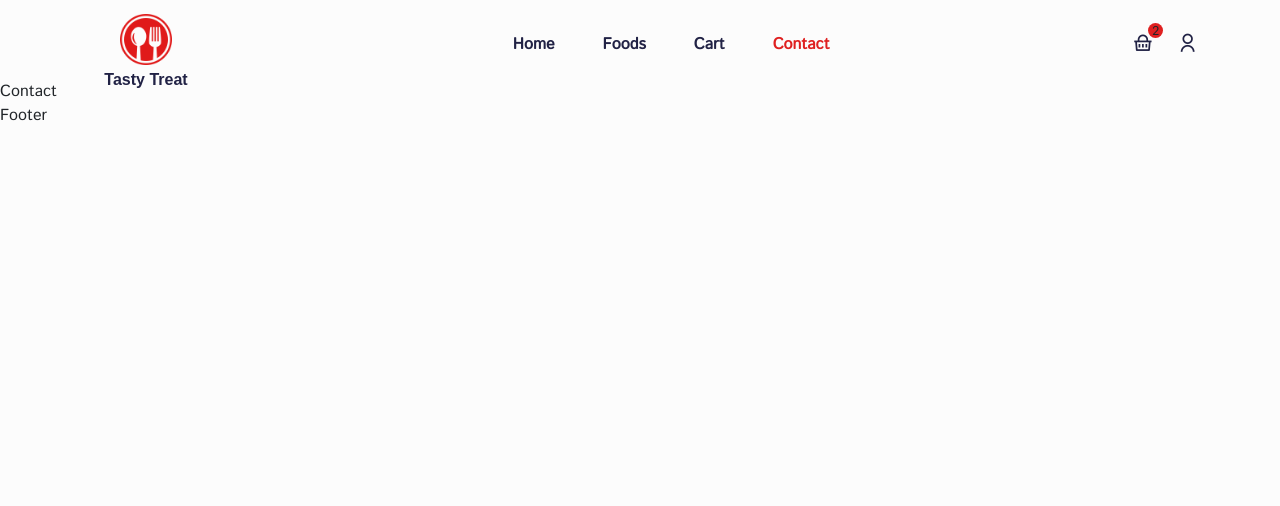
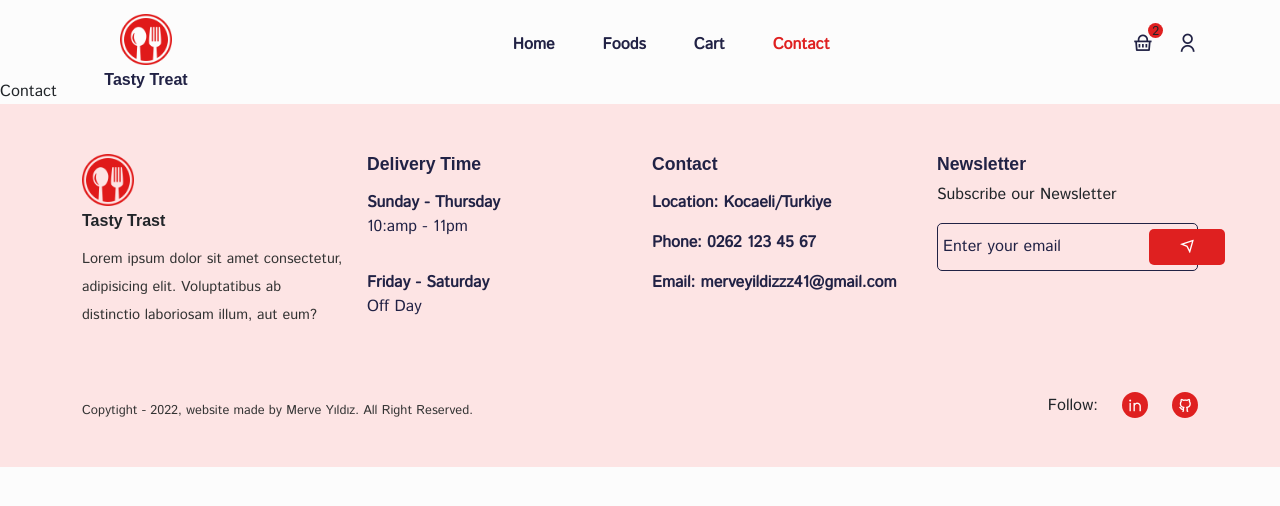
Before and after one commit to merveyyildiz/food-delivery-react, a React (Create React App) app: page /contact in a window 1280 px wide. Shown: the top 506 px of the page. Built offline with nearby package versions, Linux system fonts and the light colour scheme; a web font is replaced by a local one.

Commit message:
footer completed

```diff
--- a/src/components/Footer/Footer.jsx
+++ b/src/components/Footer/Footer.jsx
@@ -1,8 +1,80 @@
 import React from 'react'
+import { Container, Row, Col, ListGroup, ListGroupItem } from "reactstrap";
+import logo from "../../assets/images/res-logo.png";
+import { Link } from "react-router-dom";
+import "../../styles/footer.scss";
 
 const Footer = () => {
   return (
-    <div>Footer</div>
+    <footer className="footer">
+      <Container>
+        <Row>
+          <Col lg="3" md="4" sm="6">
+            <div className="logo">
+              <img src={logo} alt="logo" className="text-start" />
+              <h5>Tasty Trast</h5>
+              <p>Lorem ipsum dolor sit amet consectetur, adipisicing elit. Voluptatibus ab distinctio laboriosam illum, aut eum?</p>
+            </div>
+          </Col>
+
+          <Col lg="3" md="4" sm="6">
+            <h5 className='footer__title'>Delivery Time</h5>
+            <ListGroup className="delivery">
+              <ListGroupItem className="delivery__time-item border-0 ps-0">
+                <span>Sunday - Thursday</span>
+                <p>10:amp - 11pm</p>
+              </ListGroupItem>
+
+              <ListGroupItem className="delivery__time-item border-0 ps-0">
+                <span>Friday - Saturday</span>
+                <p>Off Day</p>
+              </ListGroupItem>
+            </ListGroup>
+          </Col>
+
+          <Col lg="3" md="4" sm="6">
+            <h5 className='footer__title'>Contact</h5>
+            <ListGroup className="delivery">
+              <ListGroupItem className="delivery__time-item border-0 ps-0">
+                <span>Location: Kocaeli/Turkiye</span>
+              </ListGroupItem>
+
+              <ListGroupItem className="delivery__time-item border-0 ps-0">
+                <span>Phone: 0262 123 45 67</span>
+              </ListGroupItem>
+
+              <ListGroupItem className="delivery__time-item border-0 ps-0">
+                <span>Email: merveyildizzz41@gmail.com</span>
+              </ListGroupItem>
+            </ListGroup>
+          </Col>
+
+          <Col lg="3" md="4" sm="6">
+            <h5 className='footer__title'>Newsletter</h5>
+            <p>Subscribe our Newsletter</p>
+            <div className="newsletter">
+              <input type="email" placeholder="Enter your email" />
+              <span>
+                <i className="ri-send-plane-line"></i>
+              </span>
+            </div>
+          </Col>
+        </Row>
+
+        <Row className='mt-5'>
+          <Col lg="6" md="6" className="mt-2">
+            <p className="copyright">Copytight - 2022, website made by Merve Yıldız. All Right Reserved.</p>
+          </Col>
+          <Col lg="6" md="6">
+            <div className="social__links d-flex  gap-4 align-items-center justify-content-end">
+              <p className='mb-0'>Follow:</p>
+              <span> <Link to=""><i className="ri-linkedin-line"></i></Link></span>
+              <span> <Link to=""><i className="ri-github-line"></i></Link></span>
+            </div>
+          </Col>
+        </Row>
+      </Container>
+    </footer>
   )
 }
 
--- /dev/null
+++ b/src/styles/footer.scss
@@ -0,0 +1,75 @@
+@import "./variable.scss";
+
+.footer {
+    padding-top: 50px;
+    padding-bottom: 30px;
+    background-color: $color-orange-light;
+    &__title {
+        font-size: 1.1rem;
+        color: $color-black;
+        font-weight: 600;
+    }
+    .logo {
+        img {
+            width: calc(100% - 80%);
+            margin-bottom: 5px;
+        }
+        h5 {
+            font-weight: 600;
+            font-size: 1rem;
+            margin-bottom: 15px;
+            margin-top: 0px;
+        }
+        p {
+            font-size: .9rem;
+            color: $color-gray;
+            line-height: 28px;
+        }
+    }
+
+    .delivery {
+        &__time-item {
+            background-color: transparent;
+            color: $color-black;
+            span {
+                font-weight: 600;
+                font-size: 1rem;
+            }
+        }
+    }
+    .newsletter {
+        padding: 5px;
+        border: 1px solid $color-black;
+        border-radius: 5px;
+        display: flex;
+        justify-content: space-between;
+        align-items: center;
+        input {
+            background: transparent;
+            outline: none;
+            border: none;
+            &::placeholder {
+                color: $color-black;
+            }
+        }
+        span {
+            background-color: $color-orange;
+            color: $color-white;
+            border-radius: 5px;
+            padding: 5px 30px;
+            cursor: pointer;
+        }
+    }
+    .social__links {
+        i {
+            padding: 5px;
+            background-color: $color-orange;
+            color: $color-white;
+            border-radius: 50%;
+        }
+    }
+    .copyright {
+        color: $color-gray;
+        font-size: .8rem;
+    }
+}
--- a/src/styles/header.scss
+++ b/src/styles/header.scss
@@ -1,3 +1,4 @@
+@import "./variable.scss";
 
 .header {
     width: 100%;
@@ -6,9 +7,7 @@
     position: sticky;
     top: 0;
     left: 0;
-    background-color: #fcfcfc;
-}
-
+    background-color: $color-light;
     .logo {
         text-align: center;
         img {
@@ -18,24 +17,25 @@
         h5 {
            font-weight: 600;
            font-size: 1rem;
-       color: #212245;
+           color: $color-black;
            margin-top: -10px;
            margin-bottom: 0;
         }
     }
+
     .navigation {
         .menu {
             a {
                 font-weight: 600;
                 font-style: 1rem;
-            color: #212245;
+                color: $color-black;
                 transition: color 300ms;
                 &:hover {
-                color: #df2020;
+                    color: $color-orange;
                 }
             }
             .active {
-            color: #df2020;
+                color: $color-orange;
             }
         }
         .close-icon {
@@ -46,7 +46,7 @@
 
     .cart__icon i, .user i, .mobile__menu i {
         font-size: 1.3rem;
-    color: #212245;
+        color: $color-black;
         cursor: pointer;
     }
 
@@ -59,7 +59,7 @@
             top: 20px;
             right: -10px;
             padding-top: 3px;
-        background-color: #df2020;
+            background-color: $color-orange;
             width: 15px;
             height: 15px;
             border-radius: 50%;
@@ -74,6 +74,7 @@
     .mobile__menu {
         font-weight: 600;
         display: none;
+    }
 }
 
 @media only screen and (max-width: 992px) {
@@ -103,7 +104,7 @@
             right: 0;
             width: 250px;
             height: 100%;
-            background-color: #fff;
+            background-color: $color-white;
             flex-direction: column;
             justify-content: center;
             align-items: center;
--- /dev/null
+++ b/src/styles/variable.scss
@@ -0,0 +1,6 @@
+$color-black: #212245;
+$color-orange: #df2020;
+$color-orange-light: #fde4e4;
+$color-white: #fff;
+$color-light: #fcfcfc;
+$color-gray: #333;
```
Lines whose indentation alone changed are shown as unchanged.
